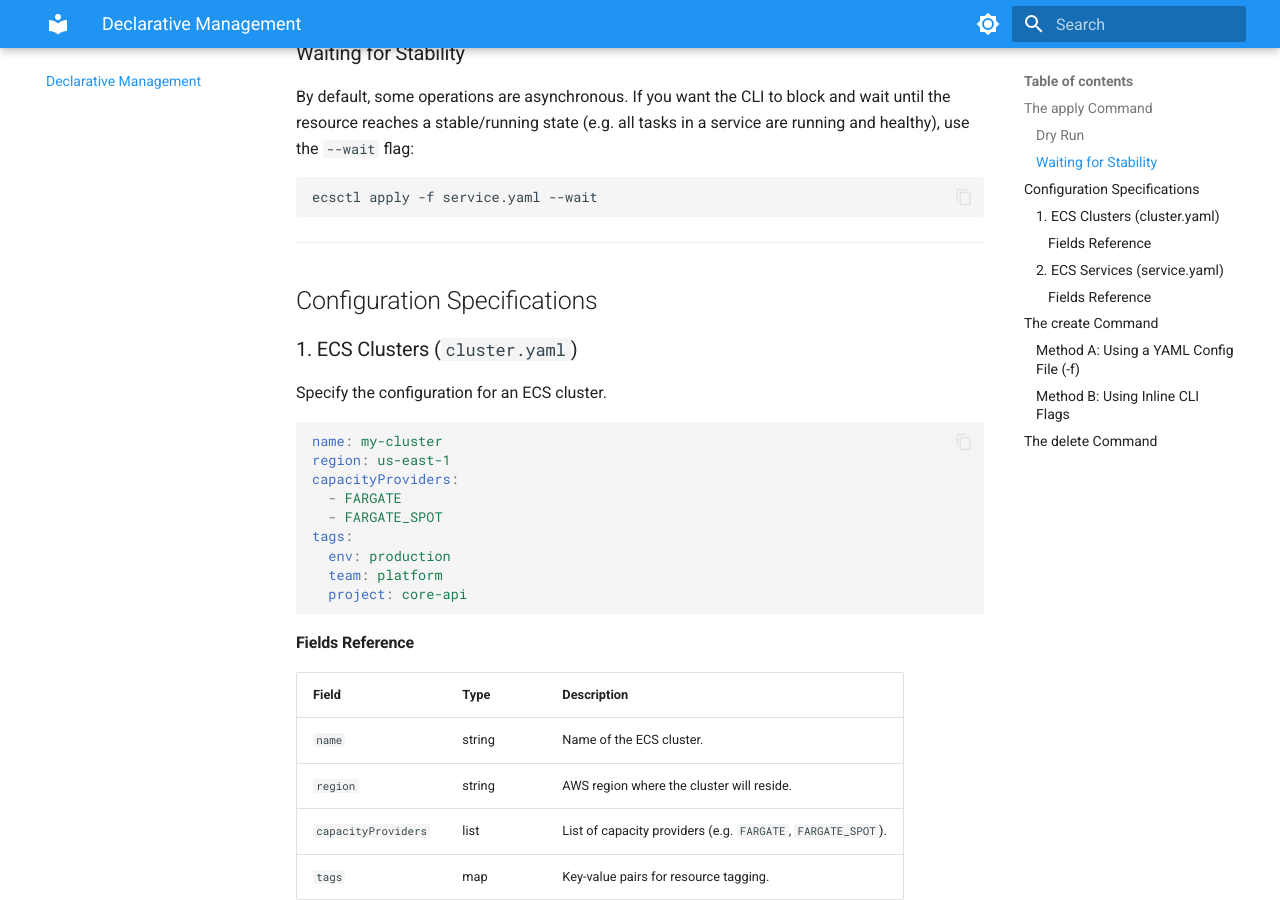
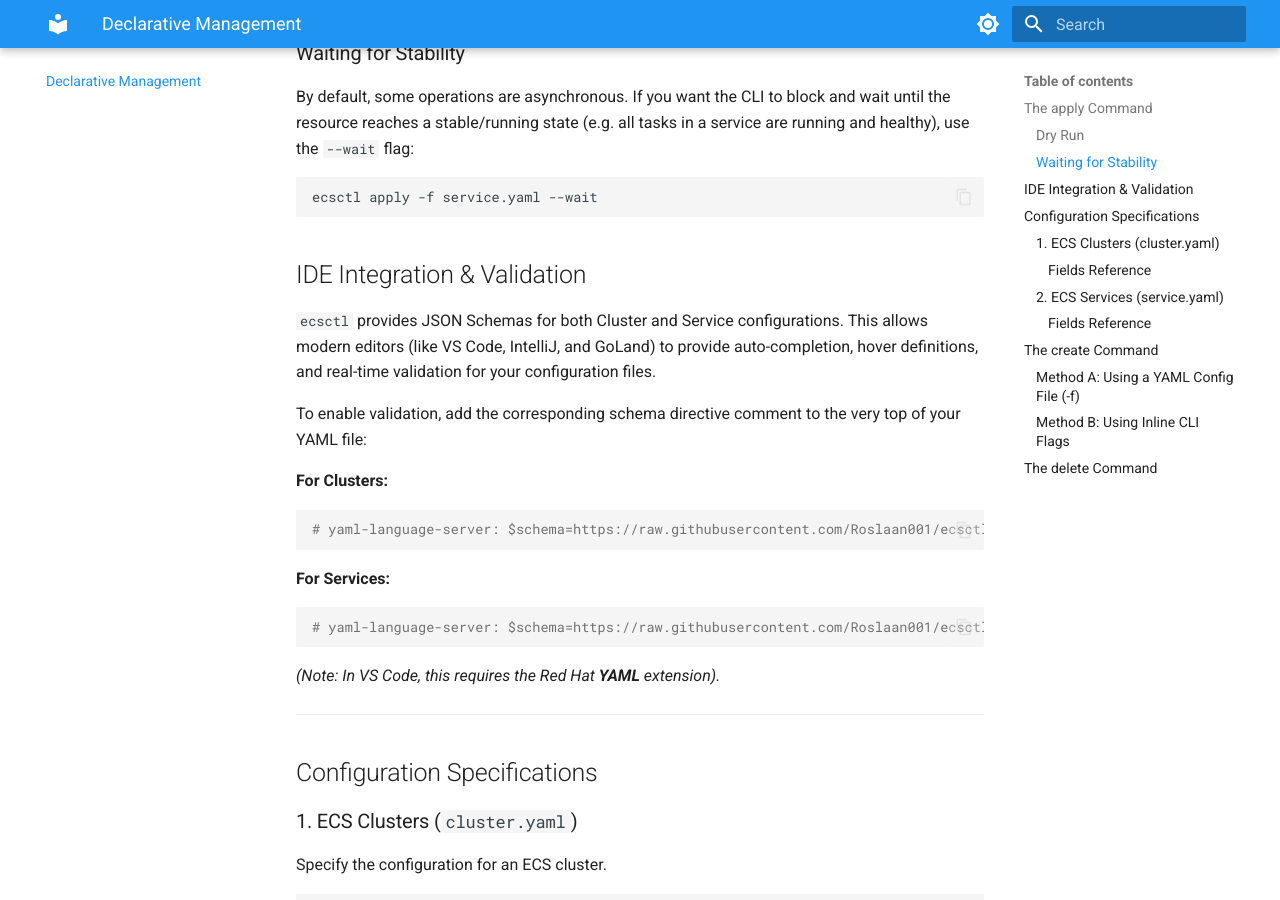
Before and after one commit to Roslaan001/ecsctl, an MkDocs documentation site: the page built from docs/declarative.md, in a window 1280 px wide and 900 px high, scrolled down 749 px. Built offline with MkDocs 1.6.1 and Material for MkDocs 9.7.7, drawn with Linux system fonts in a browser that asks for light colours.

Commit message:
feat: add JSON Schemas for cluster and service configs and enable editor autocomplete

````diff
--- a/docs/declarative.md
+++ b/docs/declarative.md
@@ -28,6 +28,24 @@ By default, some operations are asynchronous. If you want the CLI to block and w
 ```bash
 ecsctl apply -f service.yaml --wait
 ```
+
+## IDE Integration & Validation
+
+`ecsctl` provides JSON Schemas for both Cluster and Service configurations. This allows modern editors (like VS Code, IntelliJ, and GoLand) to provide auto-completion, hover definitions, and real-time validation for your configuration files.
+
+To enable validation, add the corresponding schema directive comment to the very top of your YAML file:
+
+**For Clusters:**
+```yaml
+# yaml-language-server: $schema=https://raw.githubusercontent.com/Roslaan001/ecsctl/main/schemas/cluster.json
+```
+
+**For Services:**
+```yaml
+# yaml-language-server: $schema=https://raw.githubusercontent.com/Roslaan001/ecsctl/main/schemas/service.json
+```
+
+*(Note: In VS Code, this requires the Red Hat **YAML** extension).*
 
 ---
 
````
Also changed, not shown: docs/index.md (+5 -0 lines), 4 other files.
